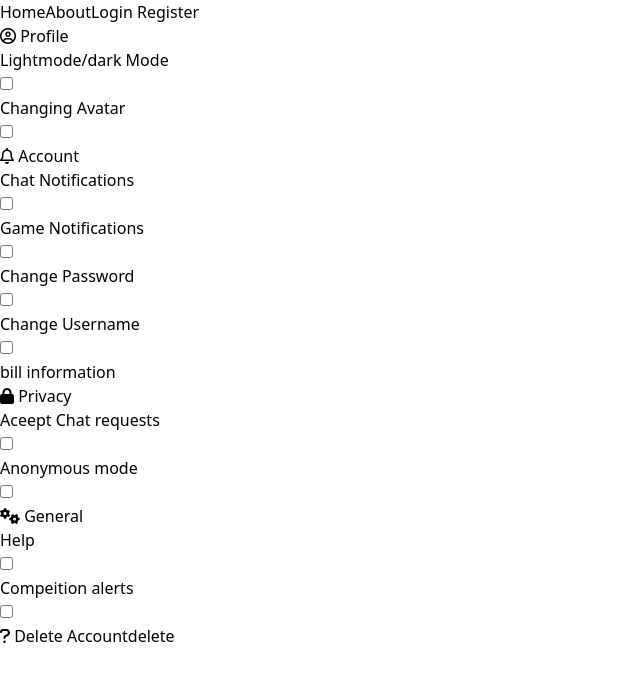
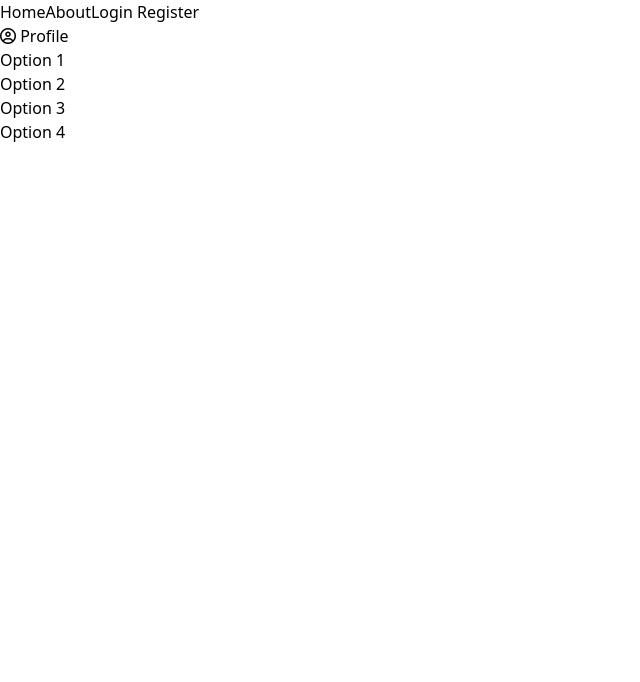
Before and after one commit to u-s-c-l/i-t-t-w-s-d, a React (Create React App) app: page /settings in a window 1280 px wide. Shown: the top 682 px of the page, without its empty margins (0-640 px from the left). Built offline with nearby package versions, Linux system fonts and the light colour scheme.

Commit message:
make a dropdown div , with unlisted list

```diff
--- a/src/pages/Settings/index.js
+++ b/src/pages/Settings/index.js
@@ -3,102 +3,22 @@ import React from "react";
 const Settings = () => {
   return (
     <div className="settings-div">
-      <a href="#" className="nav-link">
+      {/* <a href="#" className="nav-link">
         <i className="far fa-user-circle"></i> Profile
         <div className="dropdown">
           <div className="setting_name"> Lightmode/dark Mode </div>
-          <input
-            type="checkbox"
-            id="setting_name"
-            name="setting_name"
-            value=" "
-          ></input>
-          <div className="setting_name"> Changing Avatar</div>
-          <input
-            type="checkbox"
-            id="setting_name"
-            name="setting_name"
-            value=" "
-          ></input>
         </div>
-      </a>
-      <a href="#" className="nav-link">
-        <i className="far fa-bell"></i> Account
+      </a> */}
+      <a id="profile_btn" href="#">
+        <i className="far fa-user-circle"></i> Profile
         <div className="dropdown">
-          <div className="setting_name"> Chat Notifications </div>
-          <input
-            type="checkbox"
-            id="setting_name"
-            name="setting_name"
-            value=" "
-          ></input>
-          <div className="setting_name"> Game Notifications </div>
-          <input
-            type="checkbox"
-            id="setting_name"
-            name="setting_name"
-            value=" "
-          ></input>
-          <div className="setting_name"> Change Password </div>
-          <input
-            type="checkbox"
-            id="setting_name"
-            name="setting_name"
-            value=" "
-          ></input>
-          <div className="setting_name"> Change Username </div>
-          <input
-            type="checkbox"
-            id="setting_name"
-            name="setting_name"
-            value=" "
-          ></input>
-          <div className="Dropdown_billInfo">
-            <div className="setting_name"> bill information </div>
-          </div>
+          <ul>
+            <li>Option 1</li>
+            <li>Option 2</li>
+            <li>Option 3</li>
+            <li>Option 4</li>
+          </ul>
         </div>
-      </a>
-      <a href="#" className="nav-link">
-        <i className="fa fa-lock"></i> Privacy
-        <div className="dropdown">
-          <div className="setting_name"> Aceept Chat requests </div>
-          <input
-            type="checkbox"
-            id="setting_name"
-            name="setting_name"
-            value=" "
-          ></input>
-          <div className="setting_name"> Anonymous mode </div>
-          <input
-            type="checkbox"
-            id="setting_name"
-            name="setting_name"
-            value=" "
-          ></input>
-        </div>
-      </a>
-      <a href="#" className="nav-link">
-        <i className="fas fa-cogs"></i> General
-        <div className="dropdown">
-          <div className="setting_name"> Help </div>
-          <input
-            type="checkbox"
-            id="setting_name"
-            name="setting_name"
-            value=" "
-          ></input>
-          <div className="setting_name"> Compeition alerts </div>
-          <input
-            type="checkbox"
-            id="setting_name"
-            name="setting_name"
-            value=" "
-          ></input>
-        </div>
-      </a>
-      <a href="#" className="nav-link">
-        <i className="fa fa-question"></i> Delete Account
-        <button> delete </button>
       </a>
     </div>
   );
```
